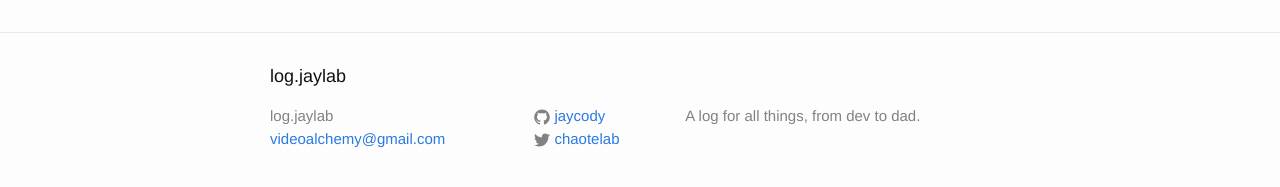
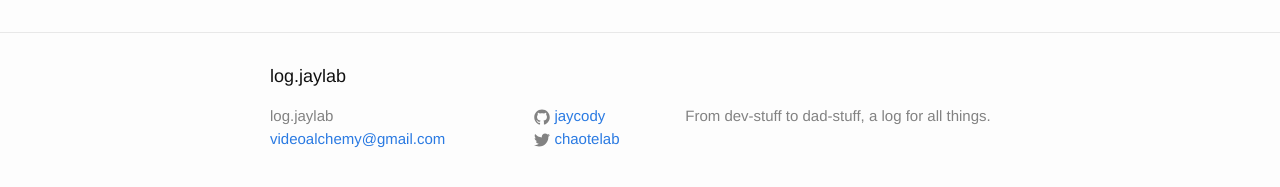
Before and after one commit to jaycody/log.jaylab, a Jekyll site: the page built from index.html, in a window 1280 px wide. Shown: the part 444-631 px from the top of the page. Built offline with Jekyll 4.4.1, drawn with Linux system fonts in a browser that asks for light colours.

Commit message:
updated log description in yaml

```diff
--- a/_config.yml
+++ b/_config.yml
@@ -9,7 +9,7 @@
 title: log.jaylab
 email: videoalchemy@gmail.com
 description: > # this means to ignore newlines until "baseurl:"
-  A log for all things, from dev to dad.
+  From dev-stuff to dad-stuff, a log for all things.
 baseurl: "" # the subpath of your site, e.g. /blog
 url: "http://log.jaylab.io" # the base hostname & protocol for your site
 twitter_username: chaotelab
```
